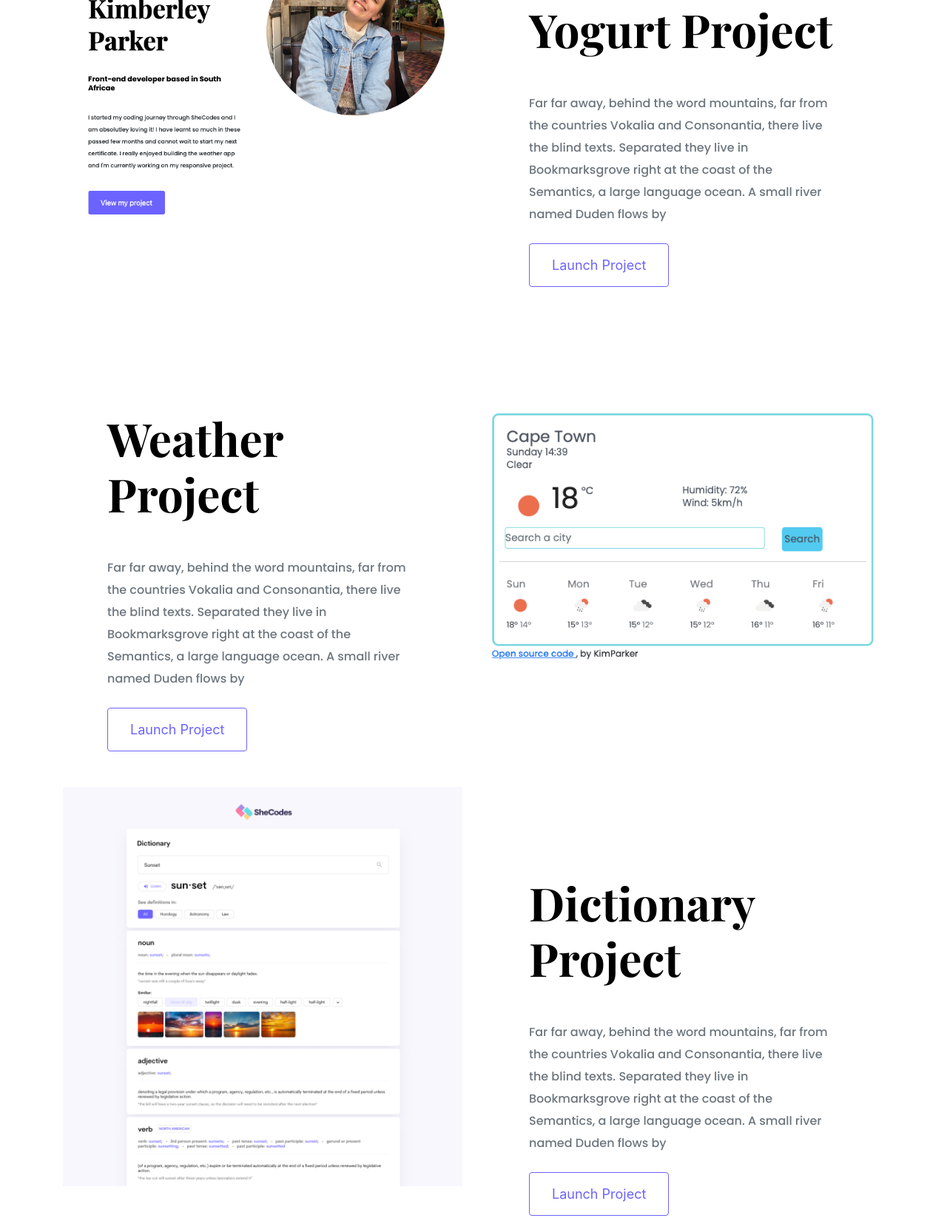
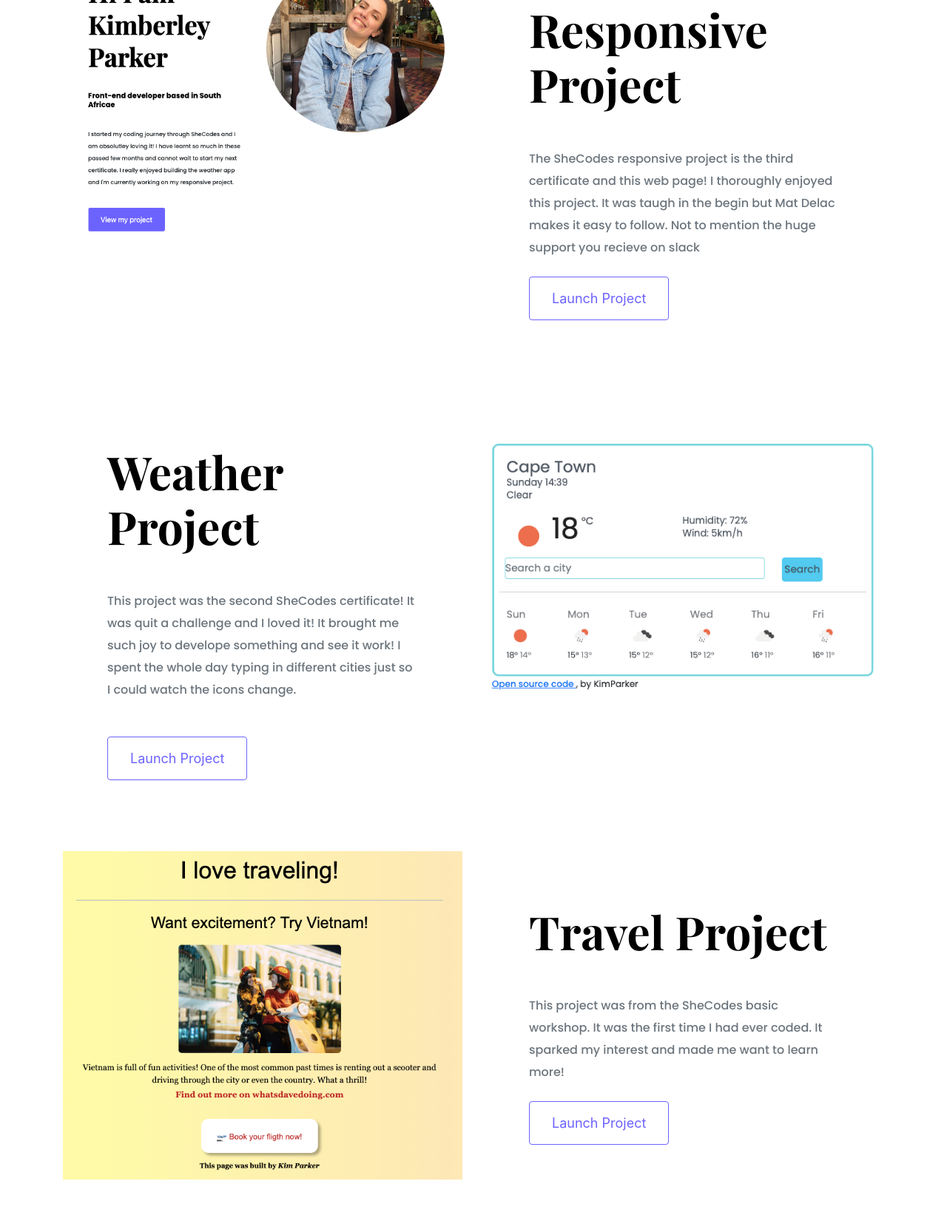
Before and after one commit to KimJaneParker/portfolio-project, a plain HTML site: page index.html in a window 1280 px wide. Shown: the part 826-2473 px from the top of the page at 74% size. Drawn offline with nearby package versions, Linux system fonts and the light colour scheme.

Commit message:
Uploaded new pictures and changed paragraph information.

```diff
--- a/index.html
+++ b/index.html
@@ -74,7 +74,7 @@
 
     </div>
     <p class="text-center m-5">
-            Featured Project which my best projects be choice to show
+            My SheCodes workshop projects
           </p>
     <div class="container">
       <div class="row mb-5 ">
@@ -83,14 +83,13 @@
         </div>
         <div class="col">
           <div class="project-description">
-          <h2 class="mb-5">Yogurt Project</h2>
+          <h2 class="mb-5">Responsive Project</h2>
           <p class="mb-4 text-muted">
-            Far far away, behind the word mountains, far from the countries
-            Vokalia and Consonantia, there live the blind texts. Separated they
-            live in Bookmarksgrove right at the coast of the Semantics, a large
-            language ocean. A small river named Duden flows by
+            The SheCodes responsive project is the third certificate and this web page!
+            I thoroughly enjoyed this project. It was taugh in the begin but Mat Delac makes it easy to follow. Not to mention the huge support you recieve on slack
+
           </p>
-          <a href="/work.html" class="btn btn-branding-outline"> Launch Project </a>
+          <a href="https://github.com/KimJaneParker/portfolio-project" target="_blank" class="btn btn-branding-outline"> Launch Project </a>
         </div>
         </div>
         </div>
@@ -98,13 +97,11 @@
         <div class="col">
           <div class="project-description">
           <h2 class="mb-5">Weather Project</h2>
-          <p class="mb-4 text-muted">
-            Far far away, behind the word mountains, far from the countries
-            Vokalia and Consonantia, there live the blind texts. Separated they
-            live in Bookmarksgrove right at the coast of the Semantics, a large
-            language ocean. A small river named Duden flows by
+          <p class="mb-5 text-muted">
+            This project was the second SheCodes certificate! It was quit a challenge and I loved it!
+            It brought me such joy to develope something and see it work! I spent the whole day typing in different cities just so I could watch the icons change.
           </p>
-          <a href="/work.html" class="btn btn-branding-outline"> Launch Project </a>
+          <a href="https://github.com/KimJaneParker/weather-app" class="btn btn-branding-outline"> Launch Project </a>
         </div>
         </div>
         <div class="col d-none d-lg-flex justify-content-center align-items-center">
@@ -112,17 +109,15 @@
         </div>
         </div>
         <div class="row mb-5">
-        <div class="col d-none d-lg-block">
-         <img src="images/dictionary-app.png" class="img-fluid" alt="Dictionary"/>
+        <div class="col d-none d-lg-flex justify-content-center align-items-center">
+         <img src="images/beginner-project.png " class="img-fluid mt-5" alt="SheCodes basic project"/>
         </div>
         <div class="col">
           <div class="project-description">
-          <h2 class="mb-5">Dictionary Project</h2>
+          <h2 class="mb-5">Travel Project</h2>
           <p class="mb-4 text-muted">
-            Far far away, behind the word mountains, far from the countries
-            Vokalia and Consonantia, there live the blind texts. Separated they
-            live in Bookmarksgrove right at the coast of the Semantics, a large
-            language ocean. A small river named Duden flows by
+           This project was from the SheCodes basic workshop. It was the first time I had ever coded.
+           It sparked my interest and made me want to learn more!
           </p>
           <a href="/work.html" class="btn btn-branding-outline"> Launch Project </a>
         </div>
```
Also changed, not shown: about.html (+2 -1 lines), work.html (+11 -10 lines), images/beginner-project.png (added), images/dictionary-app.png (deleted), images/responsive-practice.png (added), images/translation.png (deleted), images/weather-app.png (deleted), images/yogurt.png (deleted), 2 other files.
